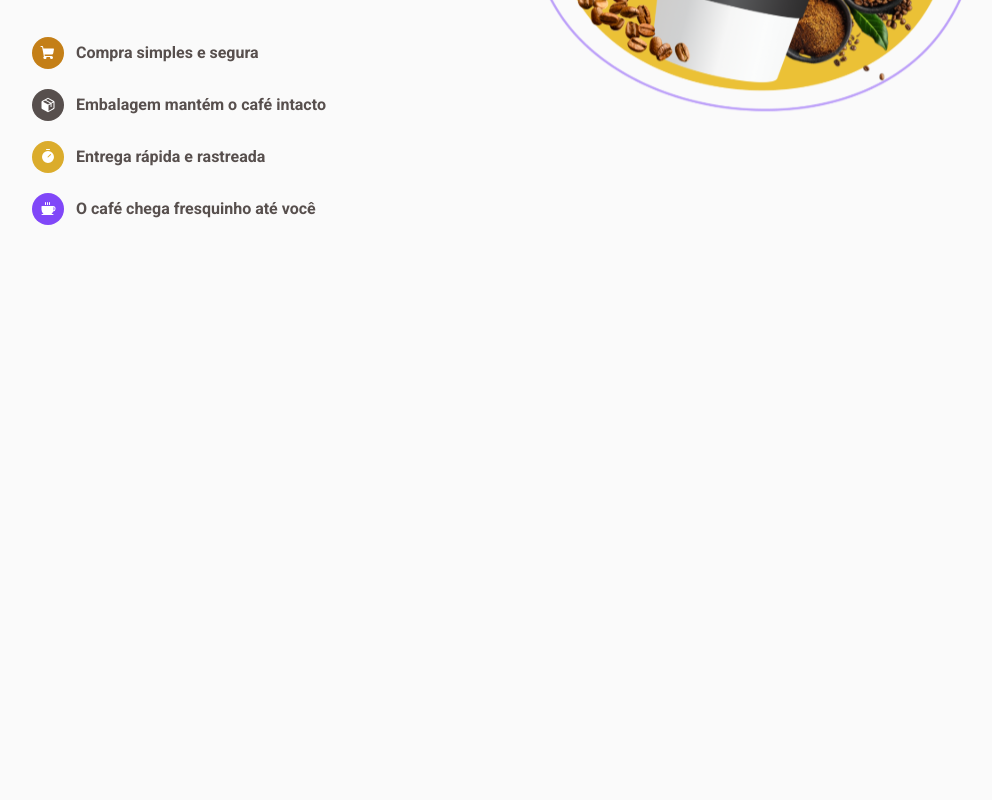
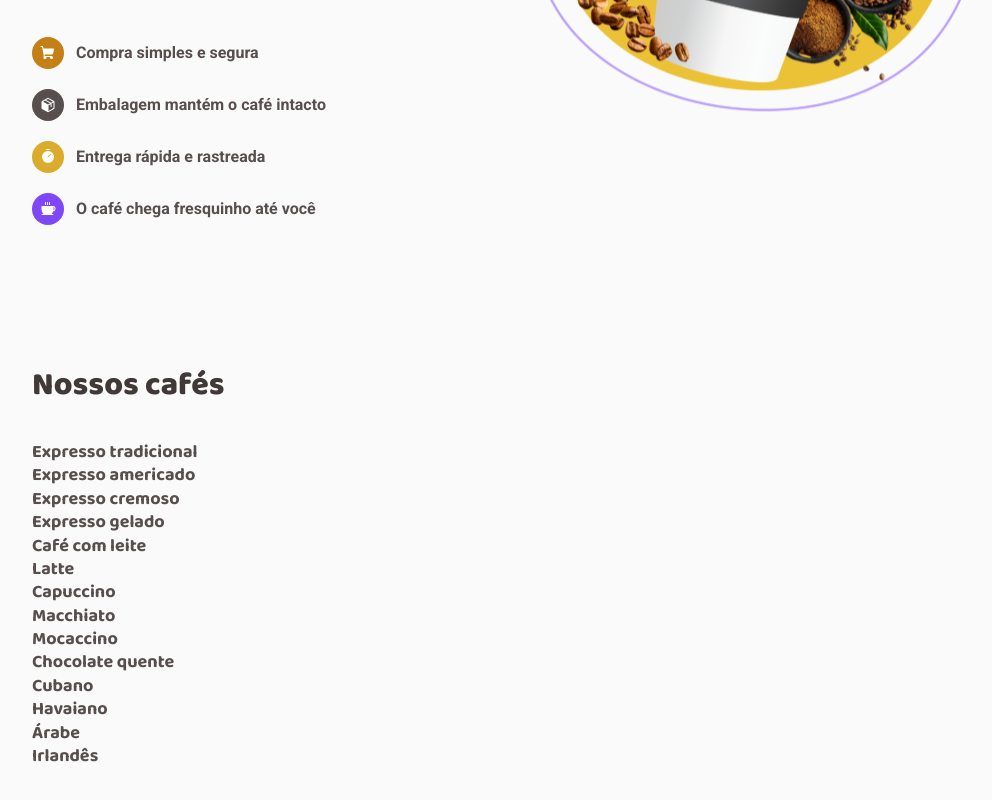
Before and after one commit to rdmuller/react_02_projeto_cafeteria, a React (Vite) app: page / in a window 1280 px wide. Shown: the part 456-1256 px from the top of the page, without its empty margins (128-1120 px from the left). Before the commit the page ends 800 px from the top, so only its background shows below. Built offline with nearby package versions, Linux system fonts and the light colour scheme.

Commit message:
continuando o layout

```diff
--- /dev/null
+++ b/src/assets/items.json
@@ -0,0 +1,100 @@
+[
+    {
+        "id": 1,
+        "name":"Expresso tradicional",
+        "description": "O tradicional café feito com água quente e grãos moídos",
+        "price": 9.9,
+        "tags":["TRADICIONAL"]
+    },
+    {
+        "id": 2,
+        "name":"Expresso americado",
+        "description": "Expresso diluído, menos intenso que o tradicional",
+        "price": 9.9,
+        "tags":["TRADICIONAL"]
+    },
+    {
+        "id": 3,
+        "name":"Expresso cremoso",
+        "description": "Café expresso tradicional com espuma cremosa",
+        "price": 9.9,
+        "tags":["TRADICIONAL"]
+    },
+    {
+        "id": 4,
+        "name":"Expresso gelado",
+        "description": "Bebida preparada com café expresso e cubos de gelo",
+        "price": 9.9,
+        "tags":["TRADICIONAL", "GELADO"]
+    },
+    {
+        "id": 5,
+        "name":"Café com leite",
+        "description": "Meio a meio de expresso tradicional com leite vaporizado",
+        "price": 9.9,
+        "tags":["TRADICIONAL","COM LEITE"]
+    },
+    {
+        "id": 6,
+        "name":"Latte",
+        "description": "Uma dose de café expresso com o dobro de leite e espuma cremosa",
+        "price": 9.9,
+        "tags":["TRADICIONAL","COM LEITE"]
+    },
+    {
+        "id": 7,
+        "name":"Capuccino",
+        "description": "Bebida com canela feita de doses iguais de café, leite e espuma",
+        "price": 9.9,
+        "tags":["TRADICIONAL","COM LEITE"]
+    },
+    {
+        "id": 8,
+        "name":"Macchiato",
+        "description": "Café expresso misturado com um pouco de leite quente e espuma",
+        "price": 9.9,
+        "tags":["TRADICIONAL","COM LEITE"]
+    },
+    {
+        "id": 9,
+        "name":"Mocaccino",
+        "description": "Café expresso com calda de chocolate, pouco leite e espuma",
+        "price": 9.9,
+        "tags":["TRADICIONAL","COM LEITE"]
+    },
+    {
+        "id": 10,
+        "name":"Chocolate quente",
+        "description": "Bebida feita com chocolate dissolvido no leite quente e café",
+        "price": 9.9,
+        "tags":["ESPECIAL", "COM LEITE"]
+    },
+    {
+        "id": 11,
+        "name":"Cubano",
+        "description": "Drink gelado de café expresso com rum, creme de leite e hortelã",
+        "price": 9.9,
+        "tags":["ESPECIAL", "ALCOÓLICO", "GELADO"]
+    },
+    {
+        "id": 12,
+        "name":"Havaiano",
+        "description": "Bebida adocicada preparada com café e leite de coco",
+        "price": 9.9,
+        "tags":["ESPECIAL"]
+    },
+    {
+        "id": 13,
+        "name":"Árabe",
+        "description": "Bebida preparada com grãos de café árabe e especiarias",
+        "price": 9.9,
+        "tags":["ESPECIAL"]
+    },
+    {
+        "id": 14,
+        "name":"Irlandês",
+        "description": "Bebida a base de café, uísque irlandês, açúcar e chantilly",
+        "price": 9.9,
+        "tags":["ESPECIAL", "ALCOÓLICO"]
+    }
+]
--- a/src/pages/home/components/Intro/style.ts
+++ b/src/pages/home/components/Intro/style.ts
@@ -4,7 +4,7 @@ export const SectionContainer = styled.section`
     display: flex;
     flex-direction: row;
     gap: 3.5rem;
-
+    padding-bottom: 6.75rem;
 `;
 
 export const TitleContainer = styled.div`
--- a/src/pages/home/index.tsx
+++ b/src/pages/home/index.tsx
@@ -1,7 +1,27 @@
 import { Intro } from "./components/Intro";
+import { ItemsContainer } from "./style";
+import items from "../../assets/items.json";
+
+export interface CofeeItem {
+	id: number,
+	name: string,
+	description: string,
+	price: number,
+	tags: string[]
+}
 
 export function Home () {
+	const cofeeItems: CofeeItem[] = items as CofeeItem[];
+
 	return (
-		<Intro />
+		<div>
+			<Intro />
+			<ItemsContainer>
+				<h2>Nossos cafés</h2>
+			</ItemsContainer>
+			{cofeeItems.map(cofeeItem => {
+				return (<h4>{cofeeItem.name}</h4>);
+			})}
+		</div>
 	);
 }
--- /dev/null
+++ b/src/pages/home/style.ts
@@ -0,0 +1,8 @@
+import styled from "styled-components";
+
+export const ItemsContainer = styled.main`
+    h2 {
+        margin-top: 2rem;
+        margin-bottom: 2.125rem;
+    }
+`;
```
Also changed, not shown: src/pages/home/components/product/index.tsx (added, +11 -0 lines), src/pages/home/components/product/style.ts (added).
